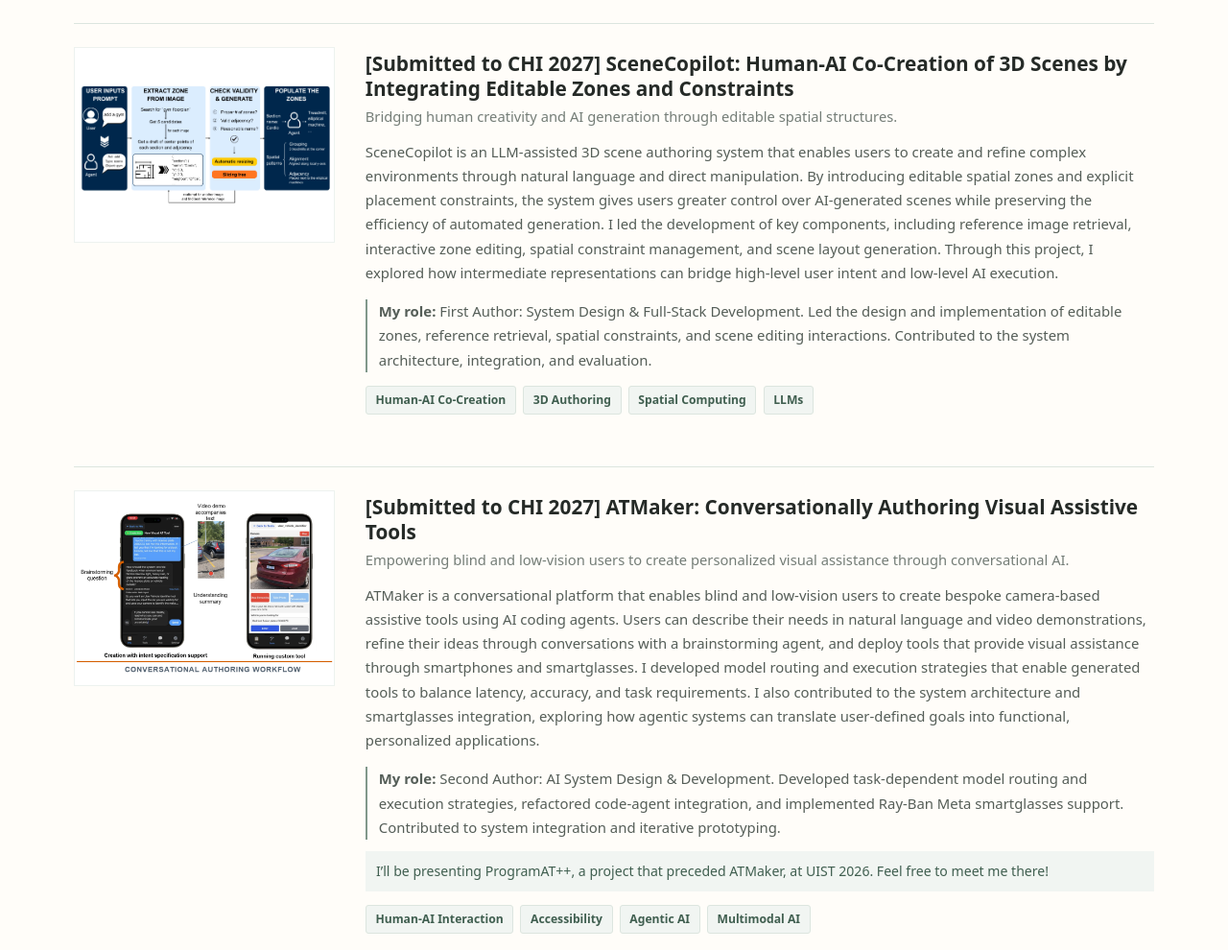
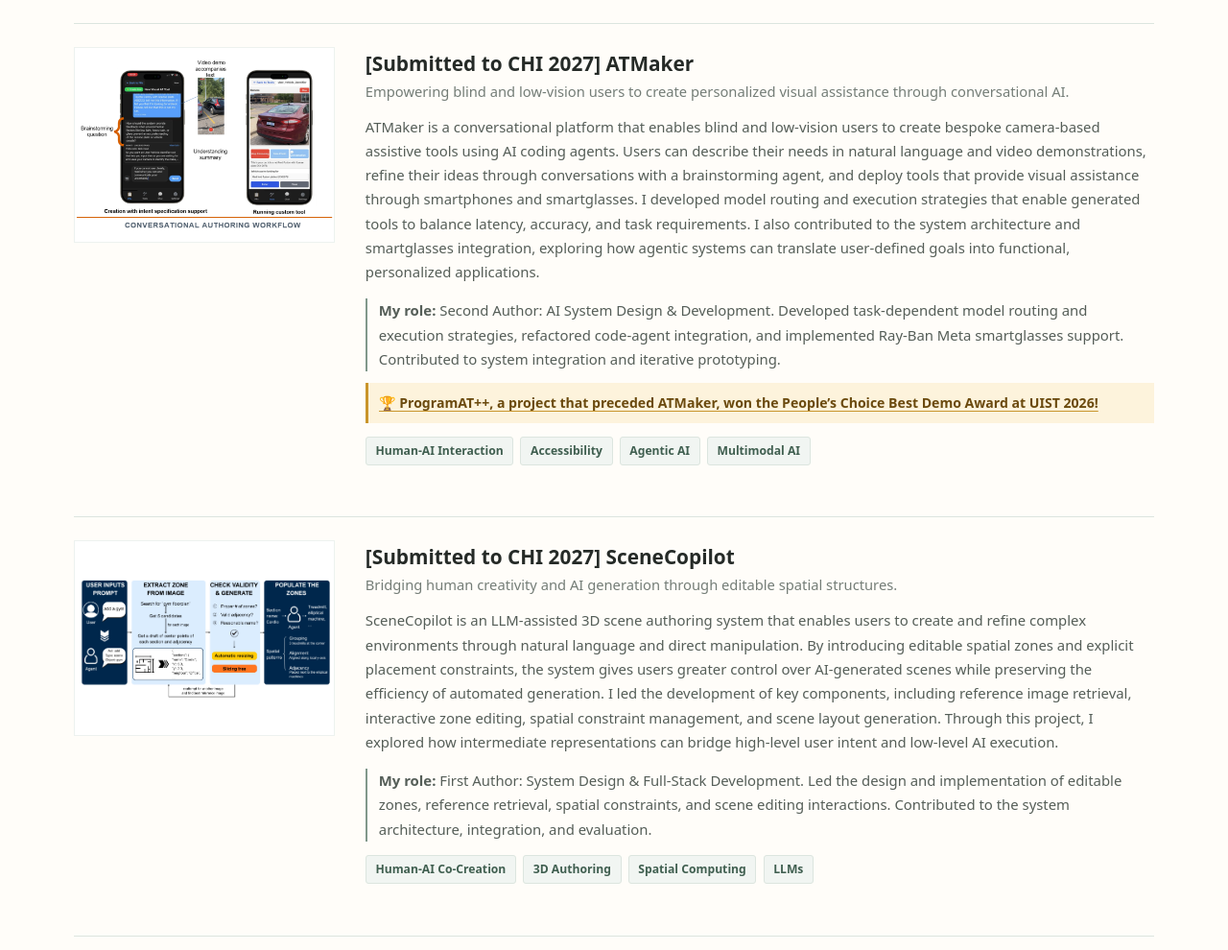
Before and after one commit to yushanwe/yushanwe.github.io, a plain HTML site: page index.html in a window 1280 px wide. Shown: the part 960-1950 px from the top of the page at 96% size. Drawn offline with Linux system fonts and the light colour scheme.

Commit message:
Changed research project title and add demo prize.

```diff
--- a/assets/css/style.css
+++ b/assets/css/style.css
@@ -249,3 +249,8 @@ a:hover { text-decoration-thickness: 2px; }
   .main { width: 100%; padding-inline: 0; }
   .reveal { opacity: 1; transform: none; }
 }
+
+/* Award highlight note */
+.pcard__note--award { background: #fdf3dc; border-left: 3px solid #c9952b; color: #6b4a0e; font-weight: 600; }
+.pcard__note--award a { color: inherit; text-decoration: underline; text-decoration-color: #c9952b; }
+.pcard__note--award a:hover { color: #8a5d0a; }
--- a/assets/js/data.js
+++ b/assets/js/data.js
@@ -65,28 +65,30 @@ const SITE = {
    --------------------------------------------------------------- */
 const PROJECTS = [
   {
+    slug: "atmaker",
+    title: "[Submitted to CHI 2027] ATMaker",
+    tagline: "Empowering blind and low-vision users to create personalized visual assistance through conversational AI.",
+    image: "figures/sure_cover.png",
+    imageAlt: "ATMaker conversational authoring workflow shown across mobile tool creation and use interfaces.",
+    description: "ATMaker is a conversational platform that enables blind and low-vision users to create bespoke camera-based assistive tools using AI coding agents. Users can describe their needs in natural language and video demonstrations, refine their ideas through conversations with a brainstorming agent, and deploy tools that provide visual assistance through smartphones and smartglasses. I developed model routing and execution strategies that enable generated tools to balance latency, accuracy, and task requirements. I also contributed to the system architecture and smartglasses integration, exploring how agentic systems can translate user-defined goals into functional, personalized applications.",
+    role: "Second Author: AI System Design & Development. Developed task-dependent model routing and execution strategies, refactored code-agent integration, and implemented Ray-Ban Meta smartglasses support. Contributed to system integration and iterative prototyping.",
+    note: "🏆 ProgramAT++, a project that preceded ATMaker, won the People’s Choice Best Demo Award at UIST 2026!",
+    noteLink: "https://uist.acm.org/2026/awards/",
+    noteAward: true,
+    tags: ["Human-AI Interaction", "Accessibility", "Agentic AI", "Multimodal AI"],
+    year: "",
+    links: [],
+    detail: false,
+  },
+  {
     slug: "scenecopilot",
-    title: "[Submitted to CHI 2027] SceneCopilot: Human-AI Co-Creation of 3D Scenes by Integrating Editable Zones and Constraints",
+    title: "[Submitted to CHI 2027] SceneCopilot",
     tagline: "Bridging human creativity and AI generation through editable spatial structures.",
     image: "figures/ecsr_workflow.png",
     imageAlt: "SceneCopilot workflow from user input through zone extraction, validation, and scene population.",
     description: "SceneCopilot is an LLM-assisted 3D scene authoring system that enables users to create and refine complex environments through natural language and direct manipulation. By introducing editable spatial zones and explicit placement constraints, the system gives users greater control over AI-generated scenes while preserving the efficiency of automated generation. I led the development of key components, including reference image retrieval, interactive zone editing, spatial constraint management, and scene layout generation. Through this project, I explored how intermediate representations can bridge high-level user intent and low-level AI execution.",
     role: "First Author: System Design & Full-Stack Development. Led the design and implementation of editable zones, reference retrieval, spatial constraints, and scene editing interactions. Contributed to the system architecture, integration, and evaluation.",
     tags: ["Human-AI Co-Creation", "3D Authoring", "Spatial Computing", "LLMs"],
-    year: "",
-    links: [],
-    detail: false,
-  },
-  {
-    slug: "atmaker",
-    title: "[Submitted to CHI 2027] ATMaker: Conversationally Authoring Visual Assistive Tools",
-    tagline: "Empowering blind and low-vision users to create personalized visual assistance through conversational AI.",
-    image: "figures/sure_cover.png",
-    imageAlt: "ATMaker conversational authoring workflow shown across mobile tool creation and use interfaces.",
-    description: "ATMaker is a conversational platform that enables blind and low-vision users to create bespoke camera-based assistive tools using AI coding agents. Users can describe their needs in natural language and video demonstrations, refine their ideas through conversations with a brainstorming agent, and deploy tools that provide visual assistance through smartphones and smartglasses. I developed model routing and execution strategies that enable generated tools to balance latency, accuracy, and task requirements. I also contributed to the system architecture and smartglasses integration, exploring how agentic systems can translate user-defined goals into functional, personalized applications.",
-    role: "Second Author: AI System Design & Development. Developed task-dependent model routing and execution strategies, refactored code-agent integration, and implemented Ray-Ban Meta smartglasses support. Contributed to system integration and iterative prototyping.",
-    note: "I’ll be presenting ProgramAT++, a project that preceded ATMaker, at UIST 2026. Feel free to meet me there!",
-    tags: ["Human-AI Interaction", "Accessibility", "Agentic AI", "Multimodal AI"],
     year: "",
     links: [],
     detail: false,
--- a/assets/js/main.js
+++ b/assets/js/main.js
@@ -100,7 +100,7 @@
           ${p.tagline ? `<p class="pcard__tagline">${esc(p.tagline)}</p>` : ""}
           <p class="pcard__desc">${esc(p.description)}</p>
           ${p.role ? `<p class="pcard__role"><b>My role:</b> ${esc(p.role)}</p>` : ""}
-          ${p.note ? `<p class="pcard__note">${esc(p.note)}</p>` : ""}
+          ${p.note ? `<p class="pcard__note${p.noteAward ? " pcard__note--award" : ""}">${p.noteLink ? `<a href="${esc(p.noteLink)}" target="_blank" rel="noopener">${esc(p.note)}</a>` : esc(p.note)}</p>` : ""}
           <ul class="tags">${(p.tags || []).map((t) => `<li class="tag">${esc(t)}</li>`).join("")}</ul>
           ${links ? `<div class="linkrow">${links}</div>` : ""}
         </div>
--- a/index.html
+++ b/index.html
@@ -85,14 +85,14 @@
       <!-- Static content keeps the research section meaningful before JavaScript runs. -->
       <article class="pcard pcard--text">
         <div class="pcard__body">
-          <h3 class="pcard__title">[Submitted to CHI 2027] SceneCopilot: Human-AI Co-Creation of 3D Scenes by Integrating Editable Zones and Constraints</h3>
-          <p class="pcard__tagline">Bridging human creativity and AI generation through editable spatial structures.</p>
+          <h3 class="pcard__title">[Submitted to CHI 2027] ATMaker</h3>
+          <p class="pcard__tagline">Empowering blind and low-vision users to create personalized visual assistance through conversational AI.</p>
         </div>
       </article>
       <article class="pcard pcard--text">
         <div class="pcard__body">
-          <h3 class="pcard__title">[Submitted to CHI 2027] ATMaker: Conversationally Authoring Visual Assistive Tools</h3>
-          <p class="pcard__tagline">Empowering blind and low-vision users to create personalized visual assistance through conversational AI.</p>
+          <h3 class="pcard__title">[Submitted to CHI 2027] SceneCopilot</h3>
+          <p class="pcard__tagline">Bridging human creativity and AI generation through editable spatial structures.</p>
         </div>
       </article>
       <article class="pcard pcard--text">
```
